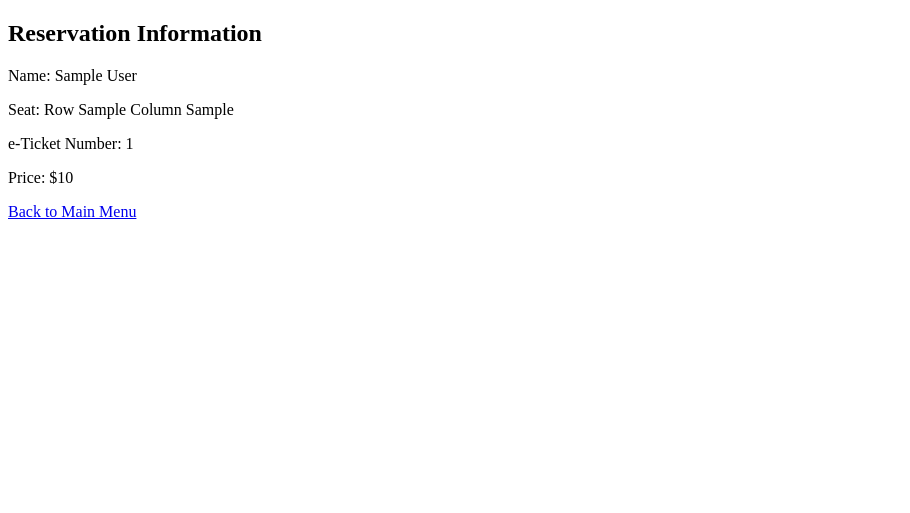
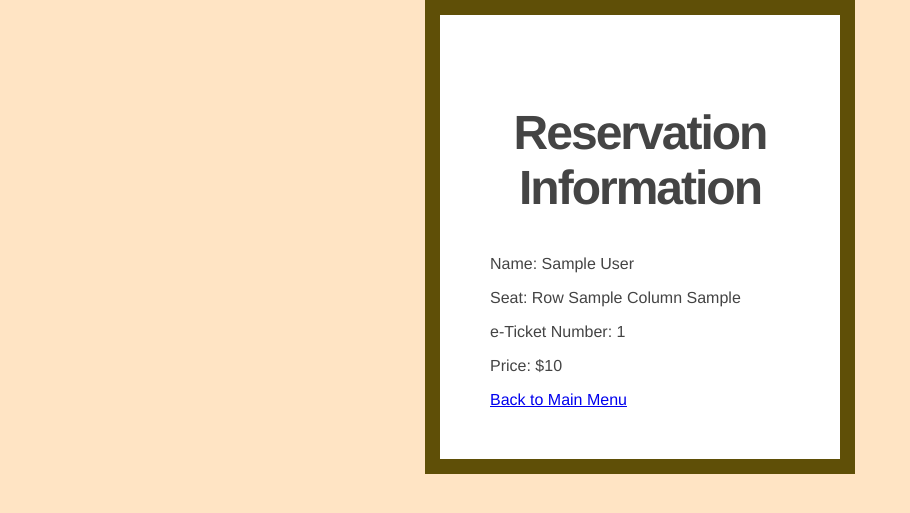
Before and after one commit to erinfiedler/FinalProject4320, a Flask app: template templates/reservation_success.html in a window 1280 px wide. Shown: the top 513 px of the page, without its empty margins (0-910 px from the left). Run offline with Flask 3, Linux system fonts and the light colour scheme; the template is opened without the code that fills it: most values are stand-ins (such as "Sample title", 1, 10 or a date in 2020).

Commit message:
Update reservation_success.html
Add the CSS to make it match the rest of the pages

```diff
--- a/templates/reservation_success.html
+++ b/templates/reservation_success.html
@@ -3,9 +3,11 @@
 <head>
     <meta charset="UTF-8">
     <meta name="viewport" content="width=device-width, initial-scale=1.0">
+    <link rel="stylesheet" href="{{ url_for('static', filename='css/main.css') }}">
     <title>Reservation Information</title>
 </head>
 <body>
+    <div class=box>
     <h2>Reservation Information</h2>
 
     <p>Name: {{ reservation_info['first_name'] }} {{ reservation_info['last_name'] }}</p>
@@ -13,5 +15,6 @@
     <p>e-Ticket Number: {{ reservation_info['e_ticket_number'] }}</p>
     <p>Price: ${{ reservation_info['price'] }} </p>
     <a href="{{ url_for('home') }}">Back to Main Menu</a>
+    </div>
 </body>
 </html>
```
